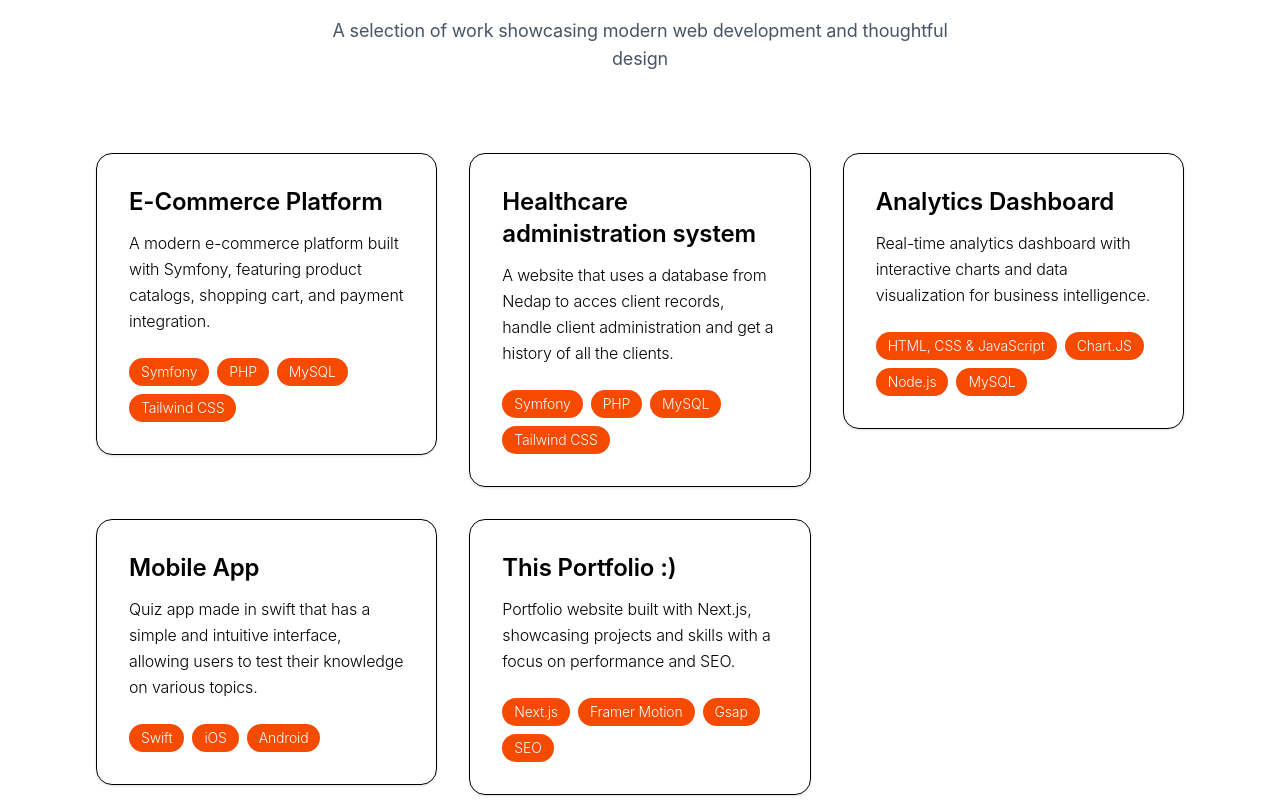
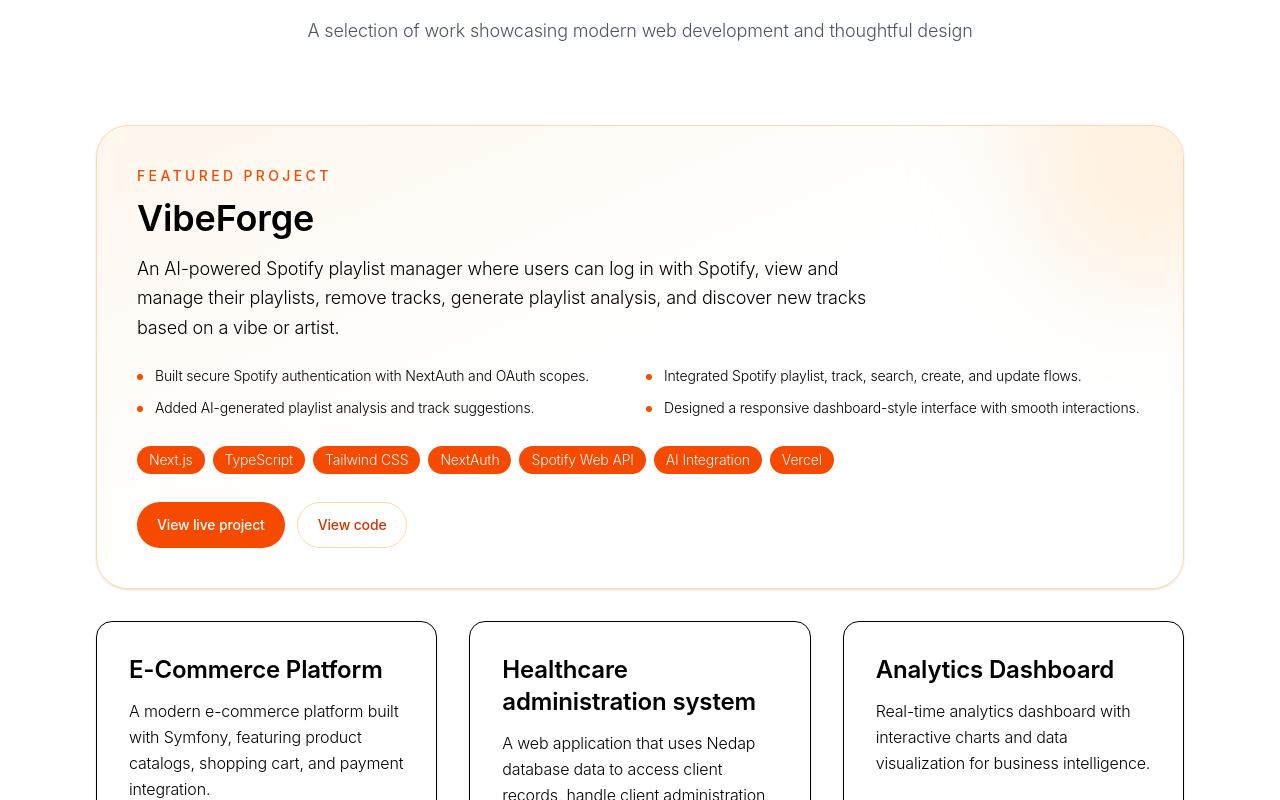
Before and after one commit to wpoth/wpoth.github.io, a Next.js app: page / in a window 1280 px wide. Shown: the part 1060-1860 px from the top of the page. Built offline with nearby package versions, Linux system fonts and the light colour scheme.

Commit message:
added vibeforge to portfolio

```diff
--- a/src/app/page.tsx
+++ b/src/app/page.tsx
@@ -26,13 +26,16 @@
 
   return output;
 }
+
 export default function Home() {
   const typedText = useTypewriter(
     "A developer and designer focused on creating beautiful, functional web experiences with thoughtful design and clean code."
   );
+
   const [progress, setProgress] = useState<Record<string, number>>({});
   const [isSubmitting, setIsSubmitting] = useState(false);
   const [formMessage, setFormMessage] = useState('');
+
   useEffect(() => {
     const update = () => {
       const scrollY = window.scrollY;
@@ -64,6 +67,7 @@
 
     return () => window.removeEventListener('scroll', update);
   }, []);
+
   const containerVariants = {
     hidden: { opacity: 0 },
     visible: {
@@ -87,6 +91,38 @@
     },
   };
 
+  const featuredProject = {
+    title: 'VibeForge',
+    eyebrow: 'Featured project',
+    description:
+      'An AI-powered Spotify playlist manager where users can log in with Spotify, view and manage their playlists, remove tracks, generate playlist analysis, and discover new tracks based on a vibe or artist.',
+    tags: [
+      'Next.js',
+      'TypeScript',
+      'Tailwind CSS',
+      'NextAuth',
+      'Spotify Web API',
+      'AI Integration',
+      'Vercel',
+    ],
+    highlights: [
+      'Built secure Spotify authentication with NextAuth and OAuth scopes.',
+      'Integrated Spotify playlist, track, search, create, and update flows.',
+      'Added AI-generated playlist analysis and track suggestions.',
+      'Designed a responsive dashboard-style interface with smooth interactions.',
+    ],
+    links: [
+      {
+        label: 'View live project',
+        href: 'https://vibeforge-brown.vercel.app/',
+      },
+      {
+        label: 'View code',
+        href: 'https://github.com/wpoth/VibeForge',
+      },
+    ],
+  };
+
   const projects = [
     {
       title: 'E-Commerce Platform',
@@ -97,31 +133,30 @@
     {
       title: 'Healthcare administration system',
       description:
-        'A website that uses a database from Nedap to acces client records, handle client administration and get a history of all the clients.',
-      tags: ['Symfony', 'PHP', 'MySQL', 'Tailwind CSS'],
+        'A web application that uses Nedap database data to access client records, handle client administration, and show client history.',
+      tags: ['PHP', 'MySQL', 'PHPMailer', 'Chart.js'],
     },
     {
       title: 'Analytics Dashboard',
       description:
         'Real-time analytics dashboard with interactive charts and data visualization for business intelligence.',
-      tags: ['HTML, CSS & JavaScript', 'Chart.JS', 'Node.js', 'MySQL'],
+      tags: ['HTML', 'CSS', 'JavaScript', 'Chart.js', 'MySQL'],
     },
     {
       title: 'Mobile App',
       description:
-        'Quiz app made in swift that has a simple and intuitive interface, allowing users to test their knowledge on various topics.',
-      tags: ['Swift', 'iOS', 'Android'],
+        'Quiz app made in Swift with a simple and intuitive interface, allowing users to test their knowledge on various topics.',
+      tags: ['Swift', 'iOS'],
     },
     {
       title: 'This Portfolio :)',
       description:
         'Portfolio website built with Next.js, showcasing projects and skills with a focus on performance and SEO.',
-      tags: ['Next.js', 'Framer Motion', 'Gsap', 'SEO'],
-    }
+      tags: ['Next.js', 'Framer Motion', 'Tailwind CSS', 'SEO'],
+    },
   ];
 
   return (
-
     <div className="w-full">
       <div className="fixed top-0 left-0 w-full h-[2px] flex z-[60]">
         {navItems.map((item) => (
@@ -136,6 +171,7 @@
           </div>
         ))}
       </div>
+
       {/* Hero Section */}
       <section
         id="hero"
@@ -195,10 +231,7 @@
       </section>
 
       {/* Projects Section */}
-      <section
-        id="projects"
-        className="py-32 bg-white"
-      >
+      <section id="projects" className="py-32 bg-white">
         <Container>
           <motion.div
             initial={{ opacity: 0, y: 20 }}
@@ -210,7 +243,7 @@
             <h2 className="text-5xl md:text-6xl font-light mb-6 text-black">
               Featured Projects
             </h2>
-            <p className="text-gray-600 text-lg max-w-2xl mx-auto font-light\">
+            <p className="text-gray-600 text-lg max-w-2xl mx-auto font-light">
               A selection of work showcasing modern web development and thoughtful design
             </p>
           </motion.div>
@@ -220,8 +253,21 @@
             initial="hidden"
             whileInView="visible"
             viewport={{ once: true }}
-            className="grid md:grid-cols-2 lg:grid-cols-3 gap-8"
+            className="space-y-8"
           >
+            <motion.div variants={itemVariants}>
+              <ProjectCard
+                title={featuredProject.title}
+                eyebrow={featuredProject.eyebrow}
+                description={featuredProject.description}
+                tags={featuredProject.tags}
+                highlights={featuredProject.highlights}
+                links={featuredProject.links}
+                featured
+              />
+            </motion.div>
+
+            <div className="grid gap-8 md:grid-cols-2 lg:grid-cols-3">
               {projects.map((project, index) => (
                 <motion.div key={index} variants={itemVariants}>
                   <ProjectCard
@@ -231,15 +277,13 @@
                   />
                 </motion.div>
               ))}
+            </div>
           </motion.div>
         </Container>
       </section>
 
       {/* About Section */}
-      <section
-        id="about"
-        className="py-32 bg-gray-50"
-      >
+      <section id="about" className="py-32 bg-gray-50">
         <Container>
           <motion.div
             initial={{ opacity: 0, y: 20 }}
@@ -275,7 +319,7 @@
                 viewport={{ once: true }}
                 className="space-y-6"
               >
-                <p className="text-black text-lg font-light leading-relaxed\">
+                <p className="text-black text-lg font-light leading-relaxed">
                   I'm a developer with a passion for creating elegant solutions
                   to complex problems. Over the past few years, I've worked on a
                   variety of projects ranging from small startups to large-scale
@@ -298,10 +342,7 @@
       </section>
 
       {/* Contact Section */}
-      <section
-        id="contact"
-        className="py-32 bg-white"
-      >
+      <section id="contact" className="py-32 bg-white">
         <Container>
           <motion.div
             initial={{ opacity: 0, y: 20 }}
@@ -313,7 +354,7 @@
             <h2 className="text-5xl md:text-6xl font-light mb-6 text-black">
               Let's Connect
             </h2>
-            <p className="text-gray-600 text-lg mb-12 font-light\">
+            <p className="text-gray-600 text-lg mb-12 font-light">
               I'm always open to new opportunities and collaborations. Feel free
               to reach out if you'd like to discuss a project or just say hello!
             </p>
@@ -404,7 +445,7 @@
                 placeholder="Your Name"
                 required
                 disabled={isSubmitting}
-                className="w-full px-6 py-3 bg-white text-warm-gray-900  rounded-xl border border-warm-gray-200 focus:outline-none focus:border-orange-500 focus:ring-2 focus:ring-orange-500/10 transition-all font-light disabled:opacity-50"
+                className="w-full px-6 py-3 bg-white text-warm-gray-900 rounded-xl border border-warm-gray-200 focus:outline-none focus:border-orange-500 focus:ring-2 focus:ring-orange-500/10 transition-all font-light disabled:opacity-50"
               />
               <motion.input
                 variants={itemVariants}
--- a/src/components/ProjectCard.tsx
+++ b/src/components/ProjectCard.tsx
@@ -2,6 +2,11 @@
 
 import React from "react";
 import { motion } from "framer-motion";
+
+interface ProjectLink {
+  label: string;
+  href: string;
+}
 
 interface ProjectCardProps {
   title: string;
@@ -9,14 +14,27 @@
   image?: string;
   tags: string[];
   link?: string;
+  links?: ProjectLink[];
+  featured?: boolean;
+  eyebrow?: string;
+  highlights?: string[];
 }
+
 export const ProjectCard: React.FC<ProjectCardProps> = ({
   title,
   description,
   image,
   tags,
   link,
+  links,
+  featured = false,
+  eyebrow,
+  highlights,
 }) => {
+  const cardClassName = featured
+    ? "group relative overflow-hidden rounded-[2rem] border border-orange-200 bg-gradient-to-br from-orange-50 via-white to-warm-gray-50 shadow-sm transition-all duration-300"
+    : "group relative overflow-hidden rounded-2xl border border-warm-gray-200 bg-white shadow-sm transition-all duration-300";
+
   const CardContent = (
     <motion.div
       initial={{ opacity: 0, y: 40 }}
@@ -24,37 +42,66 @@
       viewport={{ once: true, amount: 0.2 }}
       transition={{ duration: 0.6, ease: "easeOut" }}
       whileHover={{ y: -8 }}
-      className="group relative overflow-hidden rounded-2xl border border-warm-gray-200  shadow-sm transition-all duration-300"
+      className={cardClassName}
     >
-      {" "}
-      <div className="absolute left-0 top-0 bottom-0 w-1 bg-slate-50 opacity-0 transition-opacity duration-300 group-hover:opacity-100" />{" "}
+      <div className="absolute inset-x-0 top-0 h-1 bg-gradient-to-r from-orange-400 via-orange-600 to-orange-400 opacity-0 transition-opacity duration-300 group-hover:opacity-100" />
+
+      {featured && (
+        <div className="absolute -right-24 -top-24 h-64 w-64 rounded-full bg-orange-200/40 blur-3xl" />
+      )}
+
       {image && (
         <div className="h-48 w-full overflow-hidden bg-orange-600">
-          {" "}
           <motion.img
             src={image}
             alt={title}
             className="h-full w-full object-cover"
             whileHover={{ scale: 1.08 }}
             transition={{ duration: 0.4 }}
-          />{" "}
+          />
         </div>
-      )}{" "}
-      <div className="p-8">
-        {" "}
+      )}
+
+      <div className={featured ? "relative p-8 md:p-10" : "relative p-8"}>
+        {eyebrow && (
+          <p className="mb-3 text-sm font-medium uppercase tracking-[0.24em] text-orange-600">
+            {eyebrow}
+          </p>
+        )}
+
         <motion.h3
-          className="mb-3 text-2xl font-semibold text-black"
+          className={
+            featured
+              ? "mb-4 text-3xl font-semibold text-black md:text-4xl"
+              : "mb-3 text-2xl font-semibold text-black"
+          }
           whileHover={{ x: 4 }}
         >
-          {" "}
-          {title}{" "}
-        </motion.h3>{" "}
-        <p className="mb-6 leading-relaxed font-light text-black">
-          {" "}
-          {description}{" "}
-        </p>{" "}
-        <div className="flex flex-wrap gap-2">
-          {" "}
+          {title}
+        </motion.h3>
+
+        <p
+          className={
+            featured
+              ? "mb-6 max-w-3xl text-lg font-light leading-relaxed text-warm-gray-800"
+              : "mb-6 font-light leading-relaxed text-black"
+          }
+        >
+          {description}
+        </p>
+
+        {highlights && highlights.length > 0 && (
+          <ul className="mb-7 grid gap-3 text-sm font-light text-warm-gray-800 md:grid-cols-2">
+            {highlights.map((highlight) => (
+              <li key={highlight} className="flex gap-3">
+                <span className="mt-2 h-1.5 w-1.5 shrink-0 rounded-full bg-orange-600" />
+                <span>{highlight}</span>
+              </li>
+            ))}
+          </ul>
+        )}
+
+        <div className="mb-7 flex flex-wrap gap-2">
           {tags.map((tag, index) => (
             <motion.span
               key={tag}
@@ -63,23 +110,43 @@
               viewport={{ once: true }}
               transition={{ delay: index * 0.05 }}
               whileHover={{ scale: 1.08 }}
-              className="rounded-full  px-3 py-1 text-sm font-light text-slate-50 transition-colors bg-orange-600 hover:bg-orange-700"
+              className="rounded-full bg-orange-600 px-3 py-1 text-sm font-light text-slate-50 transition-colors hover:bg-orange-700"
             >
-              {" "}
-              {tag}{" "}
+              {tag}
             </motion.span>
-          ))}{" "}
-        </div>{" "}
-      </div>{" "}
+          ))}
+        </div>
+
+        {links && links.length > 0 && (
+          <div className="flex flex-col gap-3 sm:flex-row">
+            {links.map((projectLink, index) => (
+              <a
+                key={projectLink.href}
+                href={projectLink.href}
+                target="_blank"
+                rel="noopener noreferrer"
+                className={
+                  index === 0
+                    ? "inline-flex items-center justify-center rounded-full bg-orange-600 px-5 py-3 text-sm font-medium text-white transition-colors hover:bg-orange-700"
+                    : "inline-flex items-center justify-center rounded-full border border-orange-200 bg-white px-5 py-3 text-sm font-medium text-orange-700 transition-colors hover:border-orange-300 hover:bg-orange-50"
+                }
+              >
+                {projectLink.label}
+              </a>
+            ))}
+          </div>
+        )}
+      </div>
     </motion.div>
   );
-  if (link) {
+
+  if (link && (!links || links.length === 0)) {
     return (
       <a href={link} target="_blank" rel="noopener noreferrer">
-        {" "}
-        {CardContent}{" "}
+        {CardContent}
       </a>
     );
   }
+
   return CardContent;
 };
```
Lines whose indentation alone changed are shown as unchanged.
